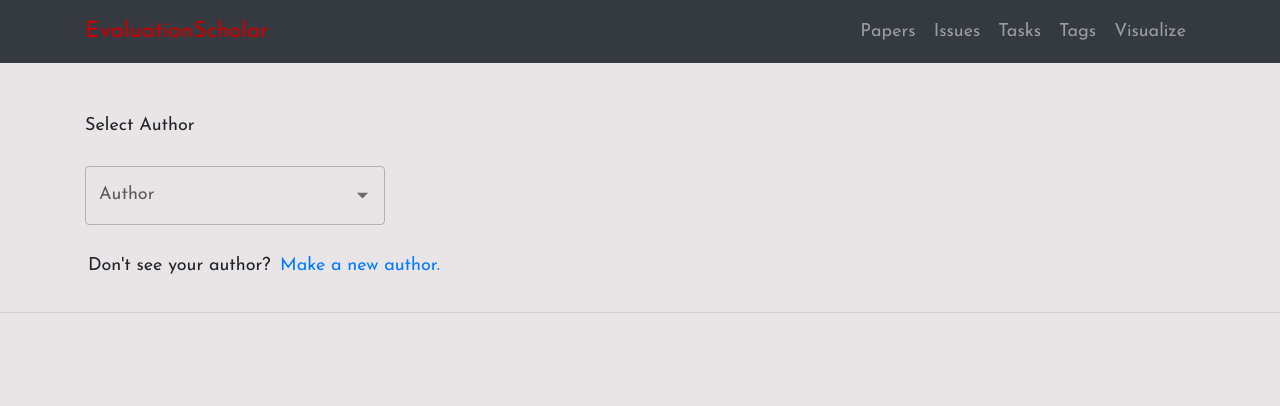
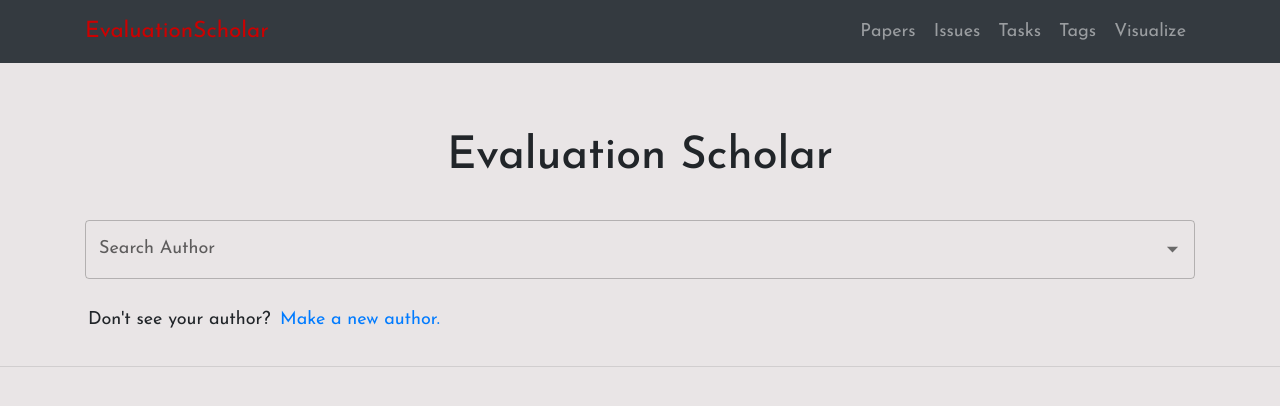
Before and after one commit to justinorringer/EvaluationScholar, a React (Create React App) app in the folder frontend/: page / in a window 1280 px wide. Shown: the top 406 px of the page. Built offline with nearby package versions, Linux system fonts and the light colour scheme; no server answers.

Commit message:
Improved query UI to mimic Google homepage.

```diff
--- a/frontend/src/pages/Query.jsx
+++ b/frontend/src/pages/Query.jsx
@@ -49,21 +49,16 @@ function Query() {
     return (
         <div className="body">
             <div className="container" id="container">
-                <div className="justify-content-center page-header">Select Author</div>
+                <h1 className='text-center pt-3'>Evaluation Scholar</h1>
                 <br />
-                <div className="row">
-                    <div className="col-10 gx-4 gy-4">
                 <Autocomplete
                     disablePortal
                     id="combo-box-demo"
                     options={authors}
                     getOptionLabel={(option) => option.name}
-                            onChange={(event, newAuthor) => {window.location.href = `/author/${newAuthor.id}`;}}
-                            sx={{ width: 300 }}
-                            renderInput={(params) => <TextField {...params} label="Author" />}
+                    onChange={(event, newAuthor) => { window.location.href = `/author/${newAuthor.id}`; }}
+                    renderInput={(params) => <TextField {...params} label="Search Author" />}
                 />
-                    </div>
-                </div>
                 <br />
                 <div className="row pl-3">
                     <label>Don't see your author?</label>
```
Lines whose indentation alone changed are shown as unchanged.
